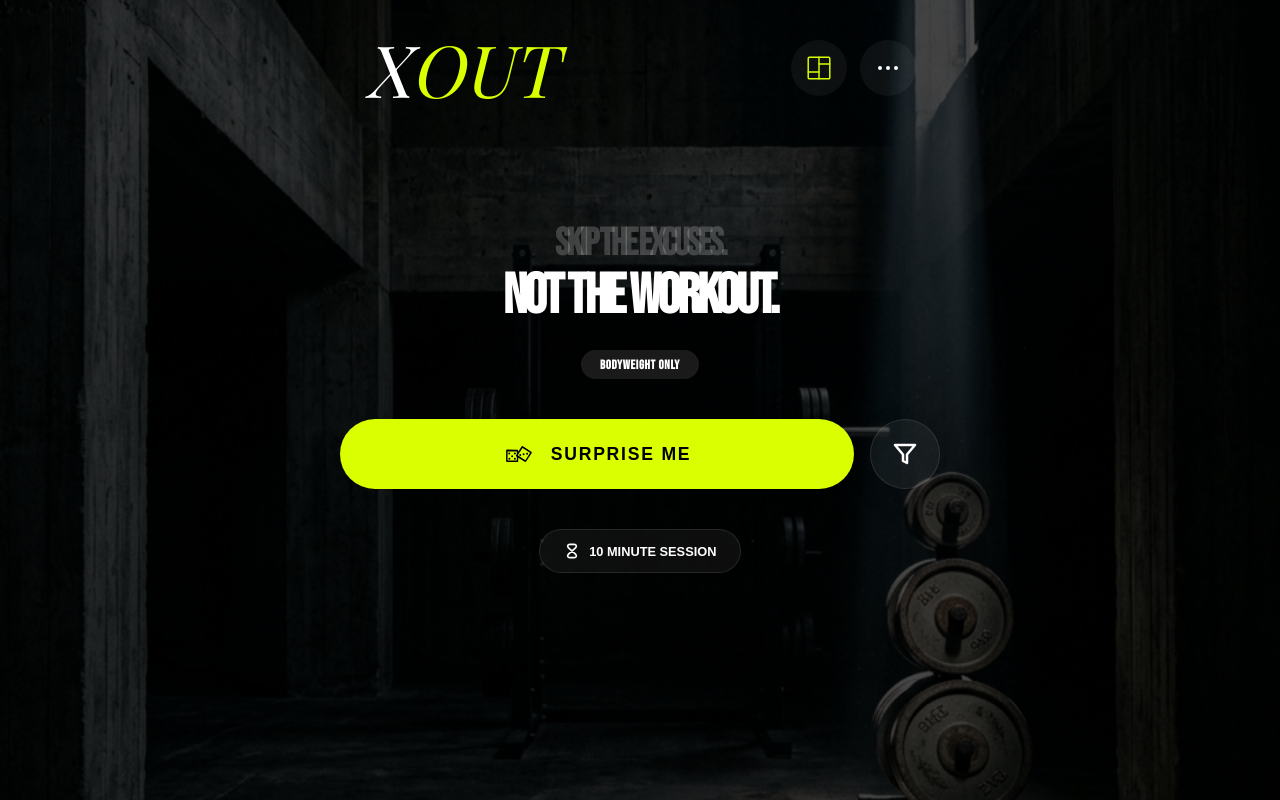
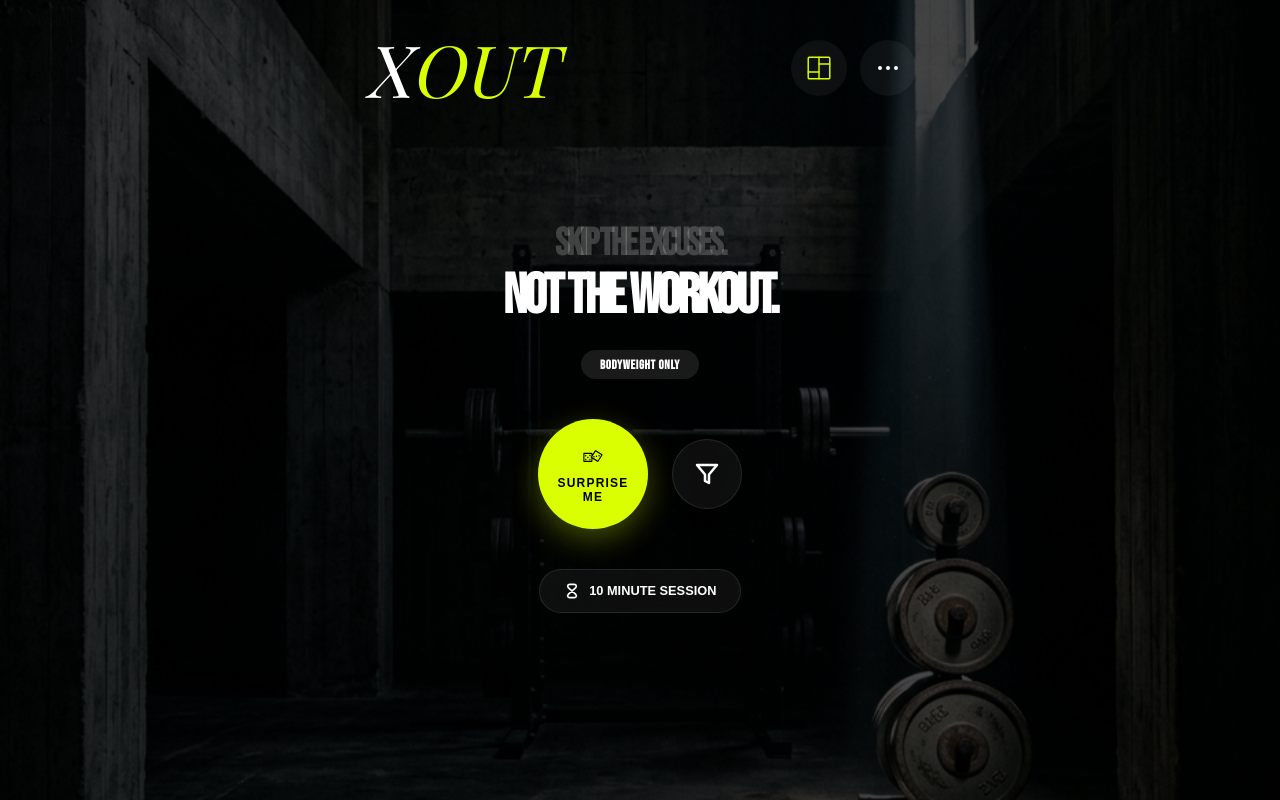
Before and after one commit to seccifabio/Xout, a Next.js app: page / in a window 1280 px wide. Built offline with nearby package versions, Linux system fonts and the light colour scheme; a web font is replaced by a local one.

Commit message:
fix: restore circular surprise button and correct abs filter mapping

```diff
--- a/src/app/page.tsx
+++ b/src/app/page.tsx
@@ -194,7 +194,11 @@ export default function Home() {
 
     return all.filter(ex => {
       if (noEquip && (ex as any).requiresEquipment) return false;
-      if (selectedArea !== 'All' && (ex as any).bodyArea !== selectedArea) return false;
+      if (selectedArea !== 'All') {
+        const area = (ex.bodyArea || "").trim();
+        const isTargetArea = selectedArea === 'Abs' ? (area === 'Core' || area === 'Abs') : area === selectedArea;
+        if (!isTargetArea) return false;
+      }
       return true;
     });
   }, [noEquip, selectedArea, searchQuery]);
@@ -396,8 +400,9 @@ export default function Home() {
     } else {
       // Specific Area selected: simple random from that area
       const areaPool = allPool.filter(ex => {
-        if (selectedArea === 'Abs') return ex.bodyArea === 'Core';
-        return ex.bodyArea === selectedArea;
+        const area = (ex.bodyArea || "").trim();
+        if (selectedArea === 'Abs') return area === 'Core' || area === 'Abs';
+        return area === selectedArea;
       });
       const fillers = areaPool
         .filter(ex => !finalSession.some(f => f.name === ex.name))
@@ -1248,28 +1253,30 @@ export default function Home() {
                 </div>
               </div>
 
-              <div style={{ display: "flex", flexDirection: "row", alignItems: "center", justifyContent: "center", gap: "1rem", width: "100%" }}>
+              <div style={{ display: "flex", flexDirection: "row", alignItems: "center", justifyContent: "center", gap: "1.5rem", width: "100%" }}>
                 <button
                   onClick={() => generateSession()}
                   className="button button-shiny"
                   style={{
                     background: "var(--accent)",
                     color: "black",
-                    padding: "1.2rem 2.5rem",
-                    borderRadius: "100px",
-                    fontSize: "1.1rem",
+                    width: "110px",
+                    height: "110px",
+                    borderRadius: "50%",
+                    fontSize: "0.75rem",
                     fontWeight: "900",
                     letterSpacing: "0.1em",
                     border: "none",
                     cursor: "pointer",
                     display: "flex",
+                    flexDirection: "column",
                     alignItems: "center",
                     justifyContent: "center",
-                    gap: "1rem",
-                    flex: 1
+                    gap: "0.5rem",
+                    boxShadow: "0 10px 30px rgba(218, 255, 0, 0.3)"
                   }}
                 >
-                  <svg fill="currentColor" viewBox="0 0 256 256" xmlns="http://www.w3.org/2000/svg" style={{ width: "32px", height: "32px" }}>
+                  <svg fill="currentColor" viewBox="0 0 256 256" xmlns="http://www.w3.org/2000/svg" style={{ width: "24px", height: "24px" }}>
                     <g fillRule="evenodd">
                       <path d="M24.898 100.907a7.97 7.97 0 0 1 8.035-7.935l80.011 0.623c4.419 0.034 8.209 3.635 8.466 8.042l0.517 8.868 26.68-42.392a7.776 7.776 0 0 1 10.94-2.349l66.996 44.369a8.03 8.03 0 0 1 2.275 11.113l-43.766 66.506c-2.432 3.695-7.447 4.8-11.197 2.47l-51.928-32.265v26.49c0 4.419-3.583 8-7.993 8H32.498a7.949 7.949 0 0 1-7.959-7.998l0.36-83.542zm11.828 6.694l-0.189 71.811 74.127 0.073-0.035-29.78-5.954-4.119c-1.809-1.25-2.375-3.81-1.257-5.71L111 127l-0.466-19.749-73.808 0.35zM156.483 79L118 138.79l60.965 38.32 37.612-58.539L156.483 79z" />
                       <circle cx="138" cy="135" r="8" />
@@ -1282,7 +1289,7 @@ export default function Home() {
                       <circle cx="95" cy="165" r="8" />
                     </g>
                   </svg>
-                  SURPRISE ME
+                  <span>SURPRISE ME</span>
                 </button>
 
                 <button
```
